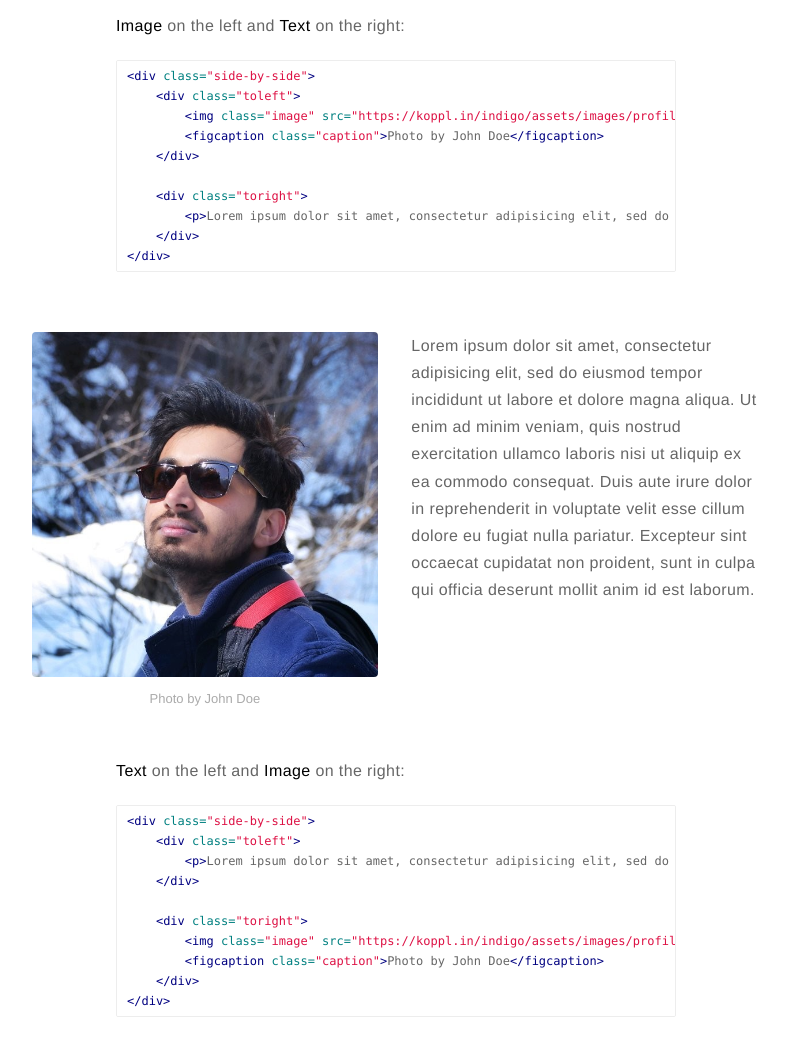
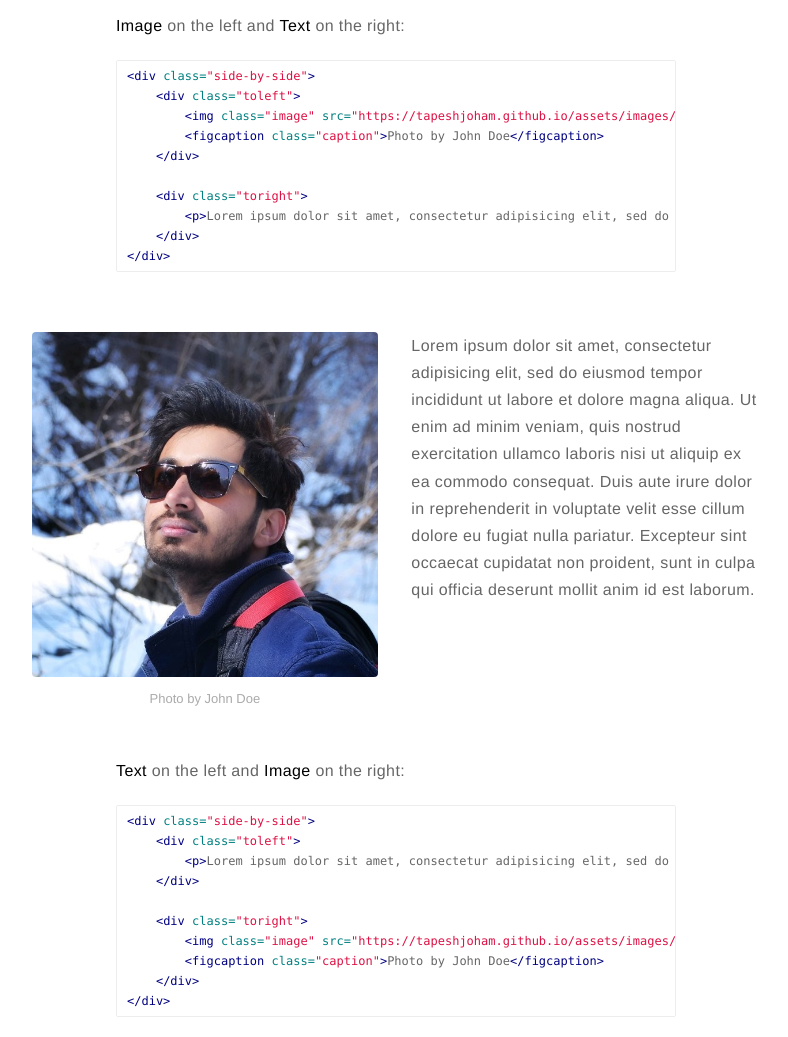
Before and after one commit to tapeshjoham/tapeshjoham.github.io, a Jekyll site: the page built from _posts/2015-02-24-markdown-extra-components.markdown, in a window 1280 px wide and 1400 px high, scrolled down 1068 px. Shown: the part 151-1188 px from the top of the window, without its empty margins (244-1032 px from the left). Built offline with Jekyll 4.4.1, drawn with Linux system fonts in a browser that asks for light colours; comment, search, counter and statistics services are not loaded; some of the changed lines change nothing that is shown.

Commit message:
Update _config.yml

```diff
--- a/_config.yml
+++ b/_config.yml
@@ -16,7 +16,7 @@ resume: true
 resume-external: true
 resume-url: https://google.com/?q=my+resume
 
-url: https://koppl.in/indigo
+url: https://tapeshjoham.github.io
 # your url: http://USERNAME.github.io
 
 permalink: /:title/
```
